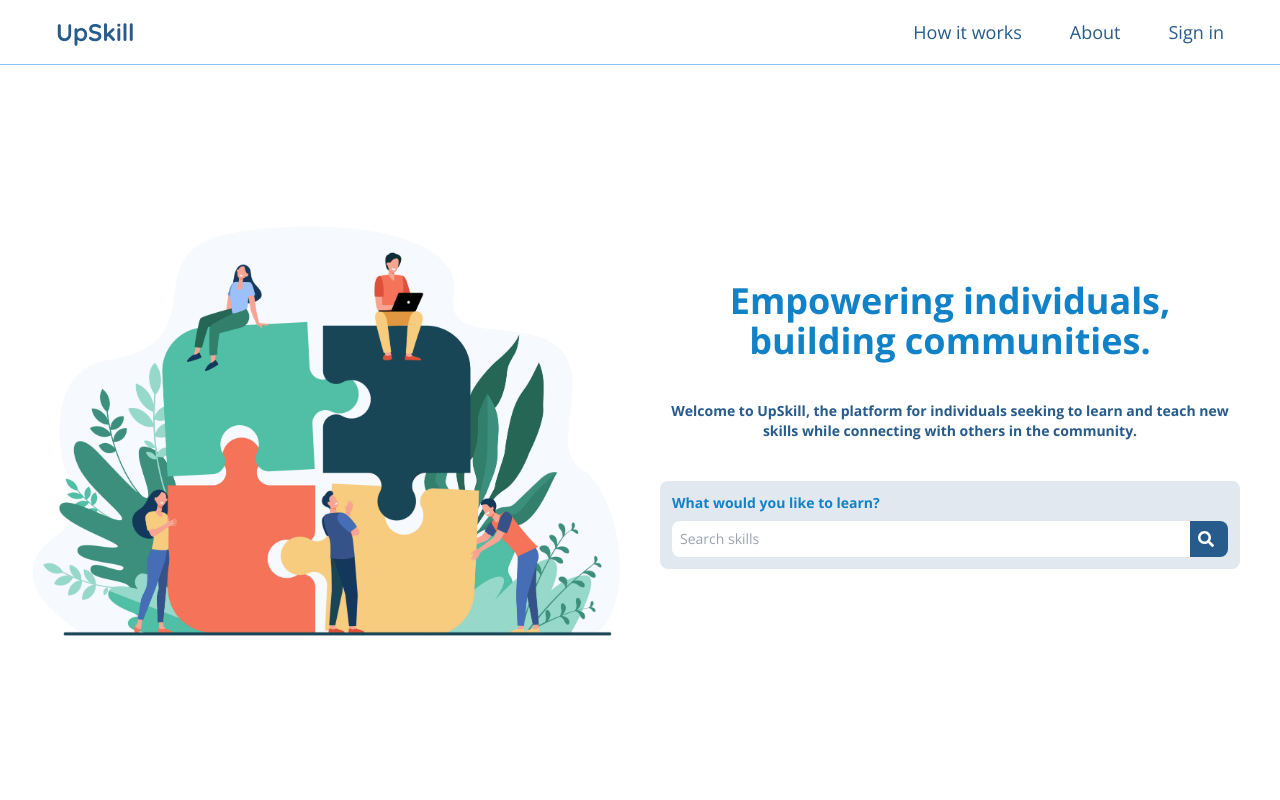
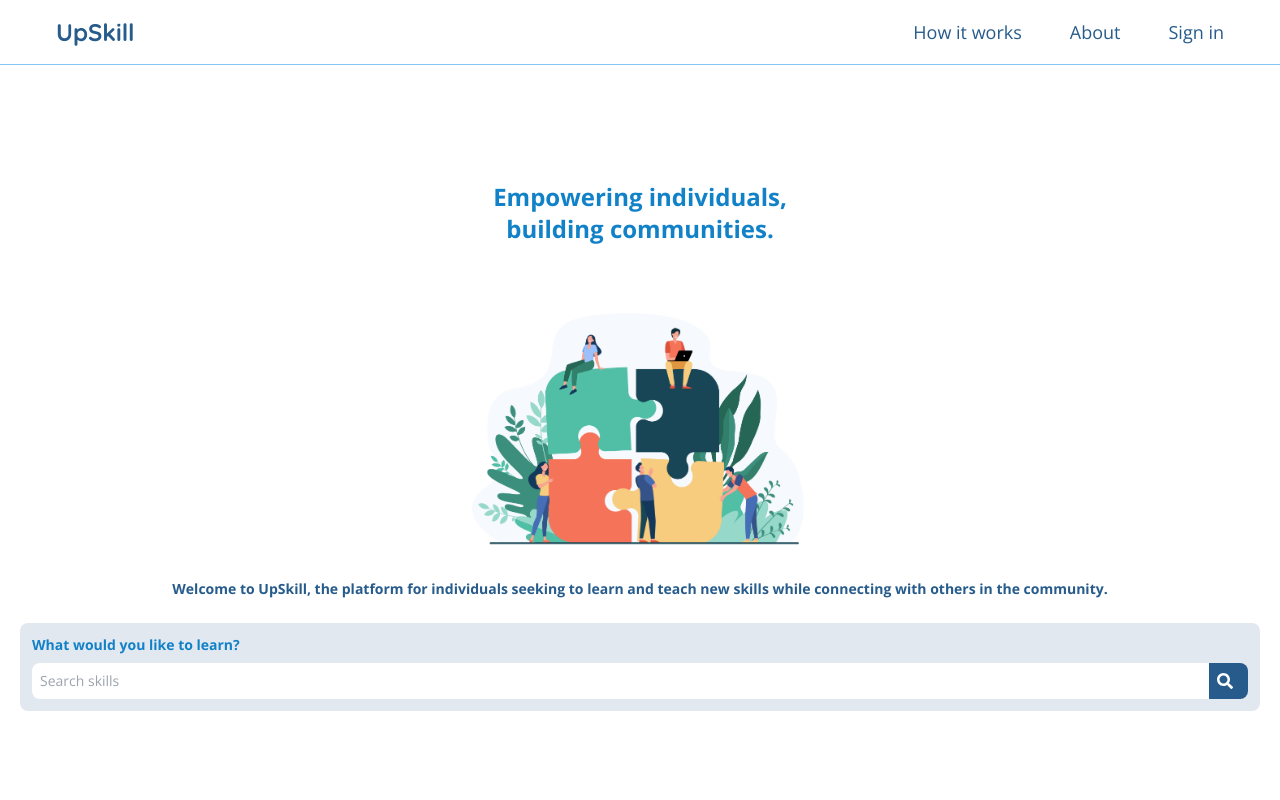
Before and after one commit to chingu-voyages/UpSkill, a React (Vite) app in the folder client/: page / in a window 1280 px wide. Shown: the top 800 px of the page. Built offline with nearby package versions, Linux system fonts and the light colour scheme; no server answers.

Commit message:
fix: landing page Hero section rendering by screen width

```diff
--- a/client/src/pages/LandingPage.jsx
+++ b/client/src/pages/LandingPage.jsx
@@ -6,10 +6,10 @@ import { useEffect, useState } from "react";
 import Cards from "../components/Cards";
 
 const LandingPage = () => {
-  const [smallscreen, setSmallscreen] = useState(false);
+  const [screen, setScreen] = useState(false);
   useEffect(() => {
     function switchHero() {
-      window.innerWidth > 770 ? setSmallscreen(false) : setSmallscreen(true);
+      setScreen(() => window.innerWidth);
     }
     window.addEventListener("resize", switchHero);
     return () => {
@@ -18,7 +18,7 @@ const LandingPage = () => {
   }, [window.innerWidth]);
   return (
     <div>
-      {smallscreen ? <Hero /> : <HeroLarge />}
+      {screen < 770 ? <Hero /> : <HeroLarge />}
       <Community />
       <HowItWorks />
       <Cards />
```
